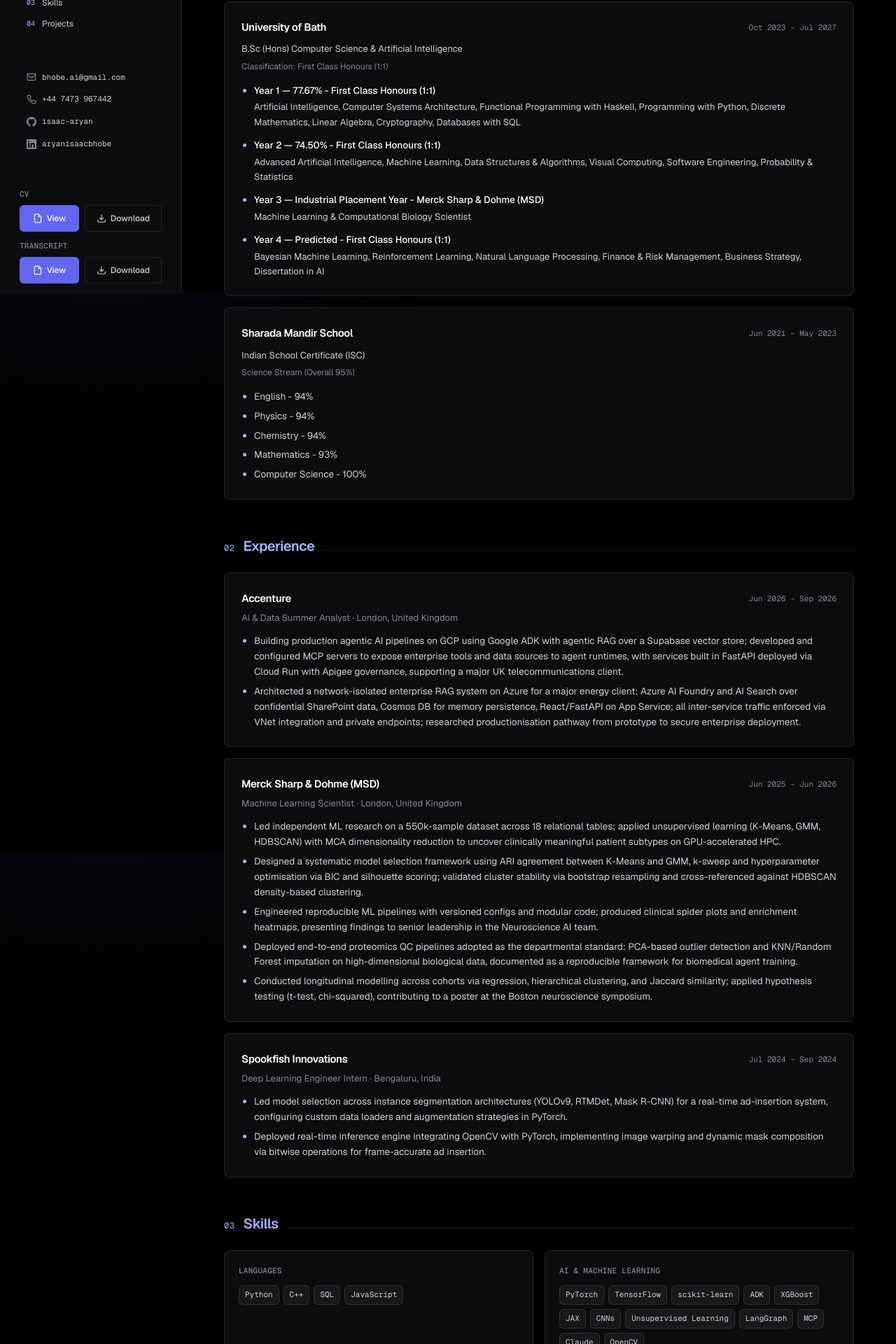
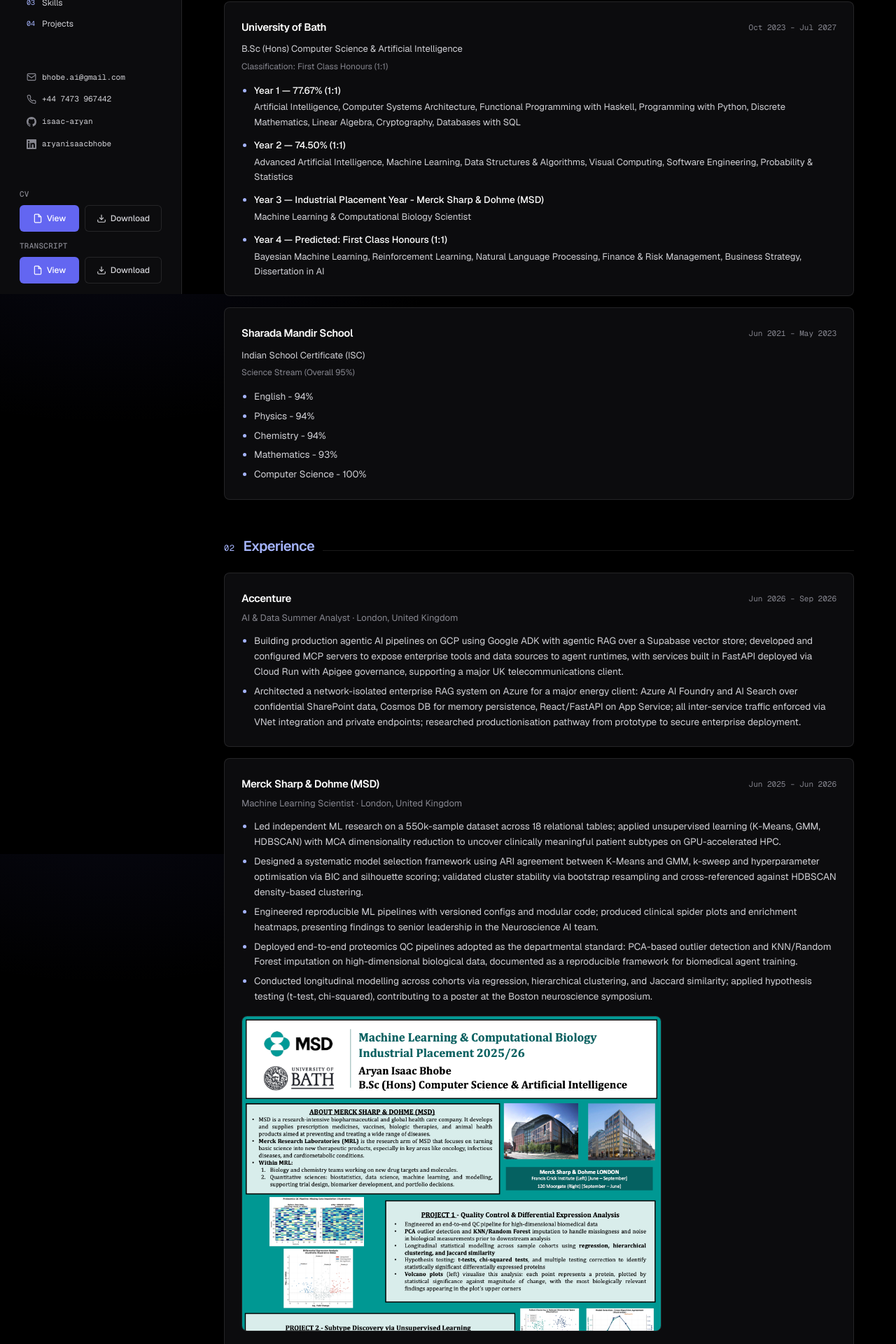
Before and after one commit to isaac-aryan/aryanbhobe.github.io, a Next.js app: page / in a window 1280 px wide. Shown: the part 380-2300 px from the top of the page at 70% size. Built offline with nearby package versions, Linux system fonts and the light colour scheme.

Commit message:
profile tweaks

```diff
--- a/components/projects/ProjectCard.tsx
+++ b/components/projects/ProjectCard.tsx
@@ -1,7 +1,7 @@
 import type { Project } from "@/data/projects";
 import { Tag } from "@/components/ui/Tag";
 import { Card } from "@/components/ui/Card";
-import { PosterEmbed } from "@/components/projects/PosterEmbed";
+import { PosterEmbed } from "@/components/ui/PosterEmbed";
 import { DocumentIcon, GitHubIcon, ExternalLinkIcon } from "@/components/ui/icons";
 
 const linkIcons = {
--- a/components/sections/Experience.tsx
+++ b/components/sections/Experience.tsx
@@ -1,6 +1,7 @@
 import { experience } from "@/data/experience";
 import { SectionHeader } from "@/components/ui/SectionHeader";
 import { Card } from "@/components/ui/Card";
+import { PosterEmbed } from "@/components/ui/PosterEmbed";
 
 export function Experience() {
   return (
@@ -24,6 +25,11 @@
                   </li>
                 ))}
               </ul>
+              {item.poster && (
+                <div className="col-span-full max-w-[37.5rem]">
+                  <PosterEmbed image={item.poster} />
+                </div>
+              )}
             </div>
           </Card>
         ))}
--- a/components/projects/PosterEmbed.tsx
+++ b/components/ui/PosterEmbed.tsx
@@ -1,7 +1,13 @@
 import Image from "next/image";
-import type { ProjectImage } from "@/data/projects";
 
-export function PosterEmbed({ image }: { image: ProjectImage }) {
+export interface PosterImage {
+  type: "image";
+  src: string;
+  alt: string;
+  linkHref?: string;
+}
+
+export function PosterEmbed({ image }: { image: PosterImage }) {
   const content = (
     <div className="relative w-full aspect-[4/3] overflow-hidden">
       <Image
--- a/data/education.ts
+++ b/data/education.ts
@@ -22,12 +22,12 @@
     years: [
       {
         year: "Year 1",
-        grade: "77.67% - First Class Honours (1:1)",
+        grade: "77.67% (1:1)",
         subjects: ["Artificial Intelligence, Computer Systems Architecture, Functional Programming with Haskell, Programming with Python, Discrete Mathematics, Linear Algebra, Cryptography, Databases with SQL"],
       },
       {
         year: "Year 2",
-        grade: "74.50% - First Class Honours (1:1)",
+        grade: "74.50% (1:1)",
         subjects: ["Advanced Artificial Intelligence, Machine Learning, Data Structures & Algorithms, Visual Computing, Software Engineering, Probability & Statistics"],
       },
       {
@@ -37,7 +37,7 @@
       },
       {
         year: "Year 4",
-        grade: "Predicted - First Class Honours (1:1)",
+        grade: "Predicted: First Class Honours (1:1)",
         subjects: ["Bayesian Machine Learning, Reinforcement Learning, Natural Language Processing, Finance & Risk Management, Business Strategy, Dissertation in AI"],
       },
     ],
--- a/data/experience.ts
+++ b/data/experience.ts
@@ -1,8 +1,11 @@
+import type { PosterImage } from "@/components/ui/PosterEmbed";
+
 export interface ExperienceEntry {
   company: string;
   date: string;
   role: string;
   bullets: string[];
+  poster?: PosterImage;
 }
 
 export const experience: ExperienceEntry[] = [
@@ -26,6 +29,12 @@
       "Deployed end-to-end proteomics QC pipelines adopted as the departmental standard: PCA-based outlier detection and KNN/Random Forest imputation on high-dimensional biological data, documented as a reproducible framework for biomedical agent training.",
       "Conducted longitudinal modelling across cohorts via regression, hierarchical clustering, and Jaccard similarity; applied hypothesis testing (t-test, chi-squared), contributing to a poster at the Boston neuroscience symposium.",
     ],
+    poster: {
+      type: "image",
+      src: "/posters/msd-placement-poster-preview.png",
+      alt: "MSD Machine Learning & Computational Biology Industrial Placement poster",
+      linkHref: "/posters/msd-placement-poster.pdf",
+    },
   },
   {
     company: "Spookfish Innovations",
--- a/data/projects.ts
+++ b/data/projects.ts
@@ -1,3 +1,5 @@
+import type { PosterImage } from "@/components/ui/PosterEmbed";
+
 export type ProjectCategory = "personal" | "university";
 
 export interface ProjectLink {
@@ -5,13 +7,6 @@
   href: string;
   icon: "document" | "github" | "external";
   status?: "todo";
-}
-
-export interface ProjectImage {
-  type: "image";
-  src: string;
-  alt: string;
-  linkHref?: string;
 }
 
 export interface Project {
@@ -23,7 +18,7 @@
   bullets?: string[];
   tags: string[];
   links: ProjectLink[];
-  image?: ProjectImage;
+  image?: PosterImage;
   needsContent?: boolean;
 }
 
```
Also changed, not shown: public/posters/msd-placement-poster-preview.png (added), 1 other file (tests, documents, lock files or other folders).
